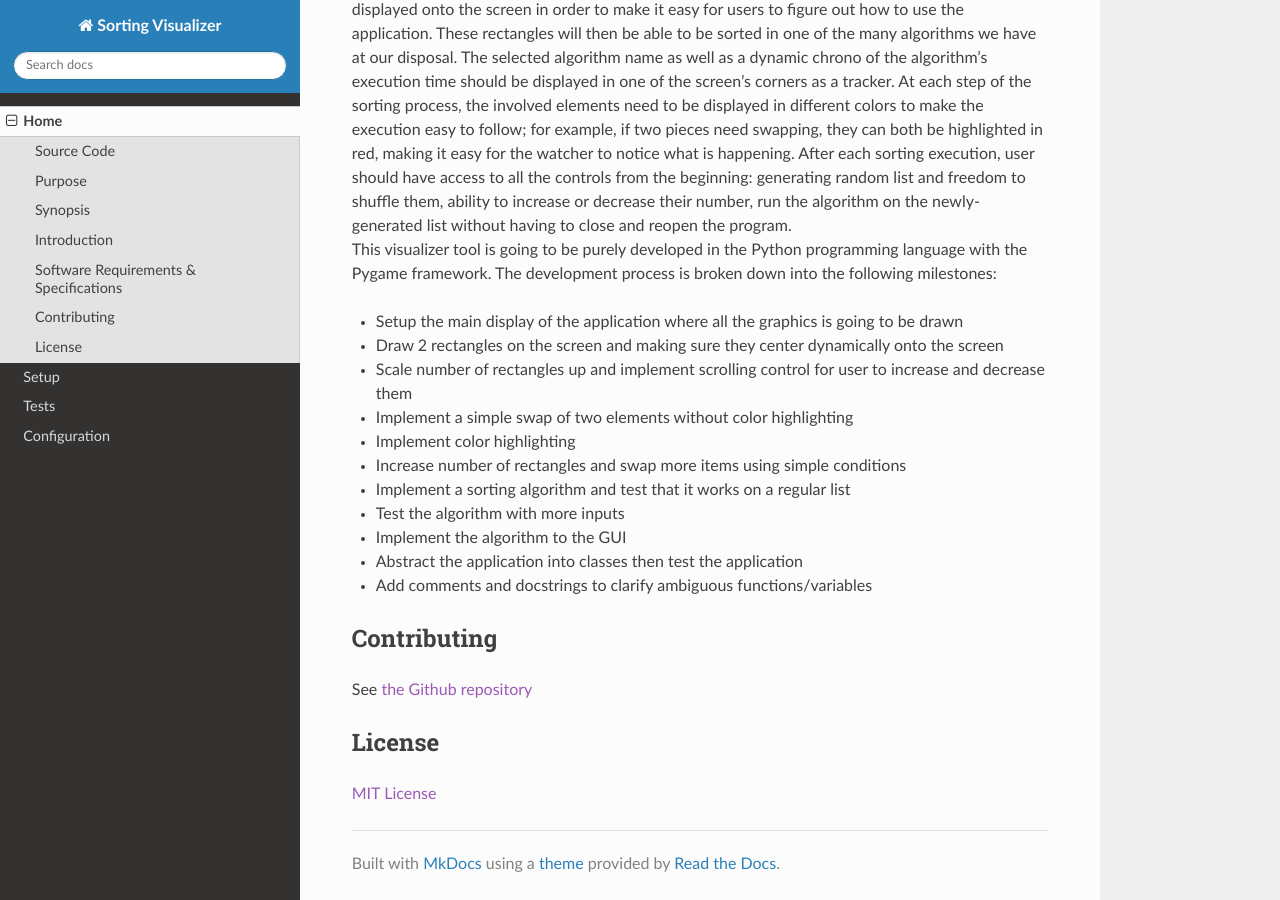
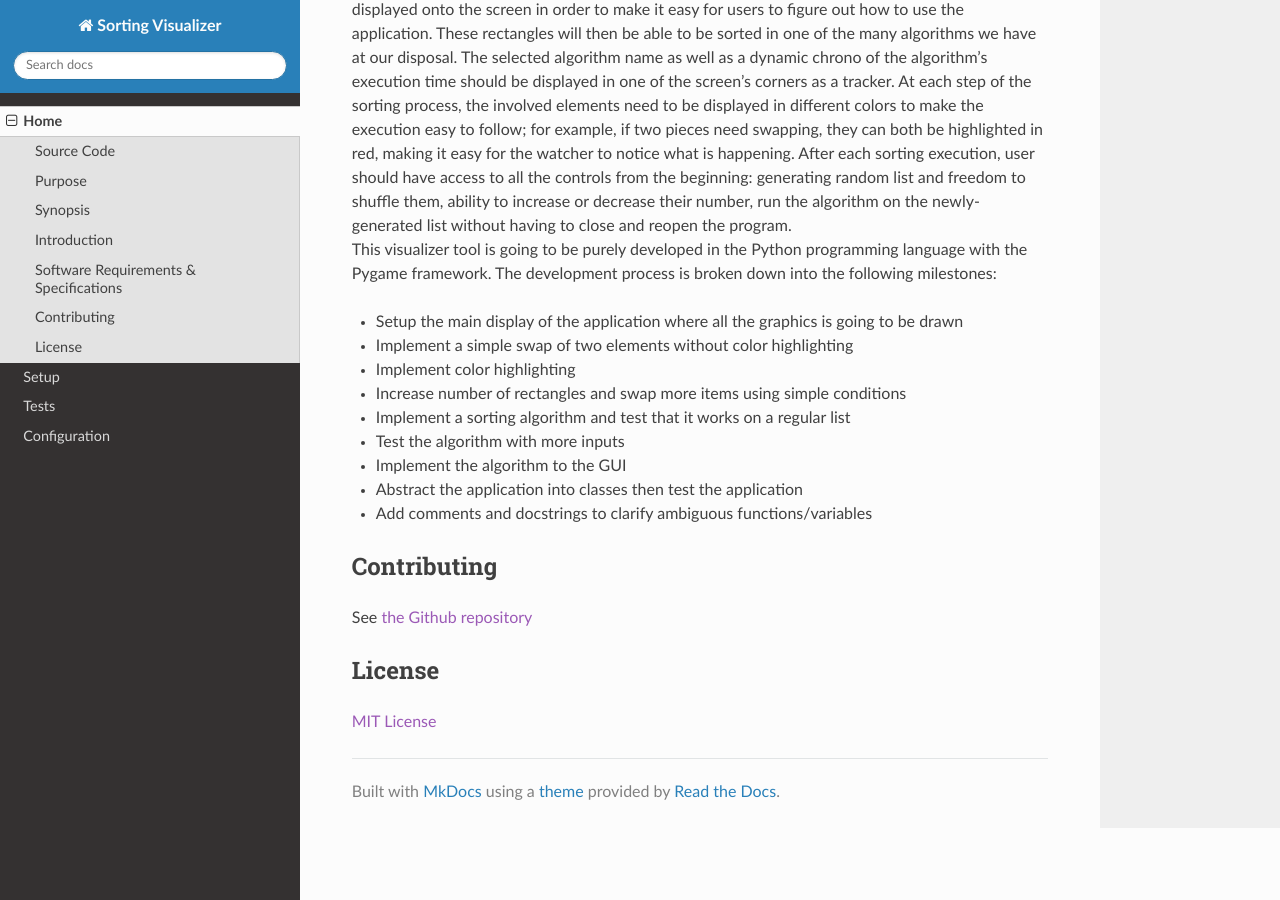
Before and after one commit to danielakproh/sorting-visualizer, an MkDocs documentation site: the page built from docs/index.md, in a window 1280 px wide and 900 px high, scrolled down 850 px. Built offline with MkDocs 1.6.1, drawn with Linux system fonts in a browser that asks for light colours; nearby versions of some CDN libraries; old or Windows-style settings are respelled for this version of MkDocs.

Commit message:
Update index.md

```diff
--- a/docs/index.md
+++ b/docs/index.md
@@ -23,8 +23,6 @@ This visualizer tool is going to be purely developed in the Python programming l
 
 
 * Setup the main display of the application where all the graphics is going to be drawn
-* Draw 2 rectangles on the screen and making sure they center dynamically onto the screen
-* Scale number of rectangles up and implement scrolling control for user to increase and decrease them
 * Implement a simple swap of two elements without color highlighting
 * Implement color highlighting
 * Increase number of rectangles and swap more items using simple conditions
```
